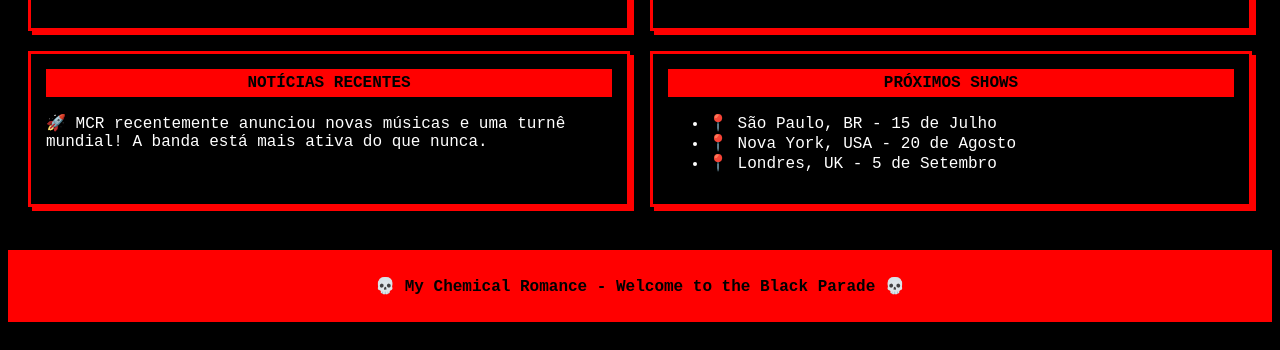
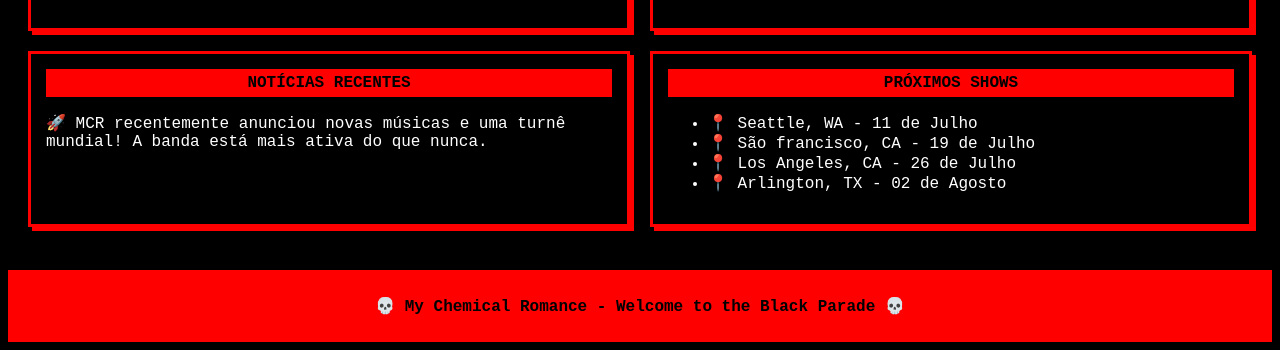
Before and after one commit to Andryha1312/siteresponsivoAndrielly, a plain HTML site: page index.html in a window 1280 px wide. Shown: the part 475-825 px from the top of the page. Drawn offline with Linux system fonts and the light colour scheme.

Commit message:
Alterações no projeto

```diff
--- a/index.html
+++ b/index.html
@@ -65,9 +65,10 @@
         <div class="content-box">
             <div class="title-box">Próximos Shows</div>
             <ul>
-                <li>📍 São Paulo, BR - 15 de Julho</li>
-                <li>📍 Nova York, USA - 20 de Agosto</li>
-                <li>📍 Londres, UK - 5 de Setembro</li>
+                <li>📍 Seattle, WA - 11 de Julho</li>
+                <li>📍 São francisco, CA - 19 de Julho</li>
+                <li>📍 Los Angeles, CA - 26 de Julho</li>
+                <li>📍 Arlington, TX - 02 de Agosto</li>
             </ul>
         </div>
     </div>
```
